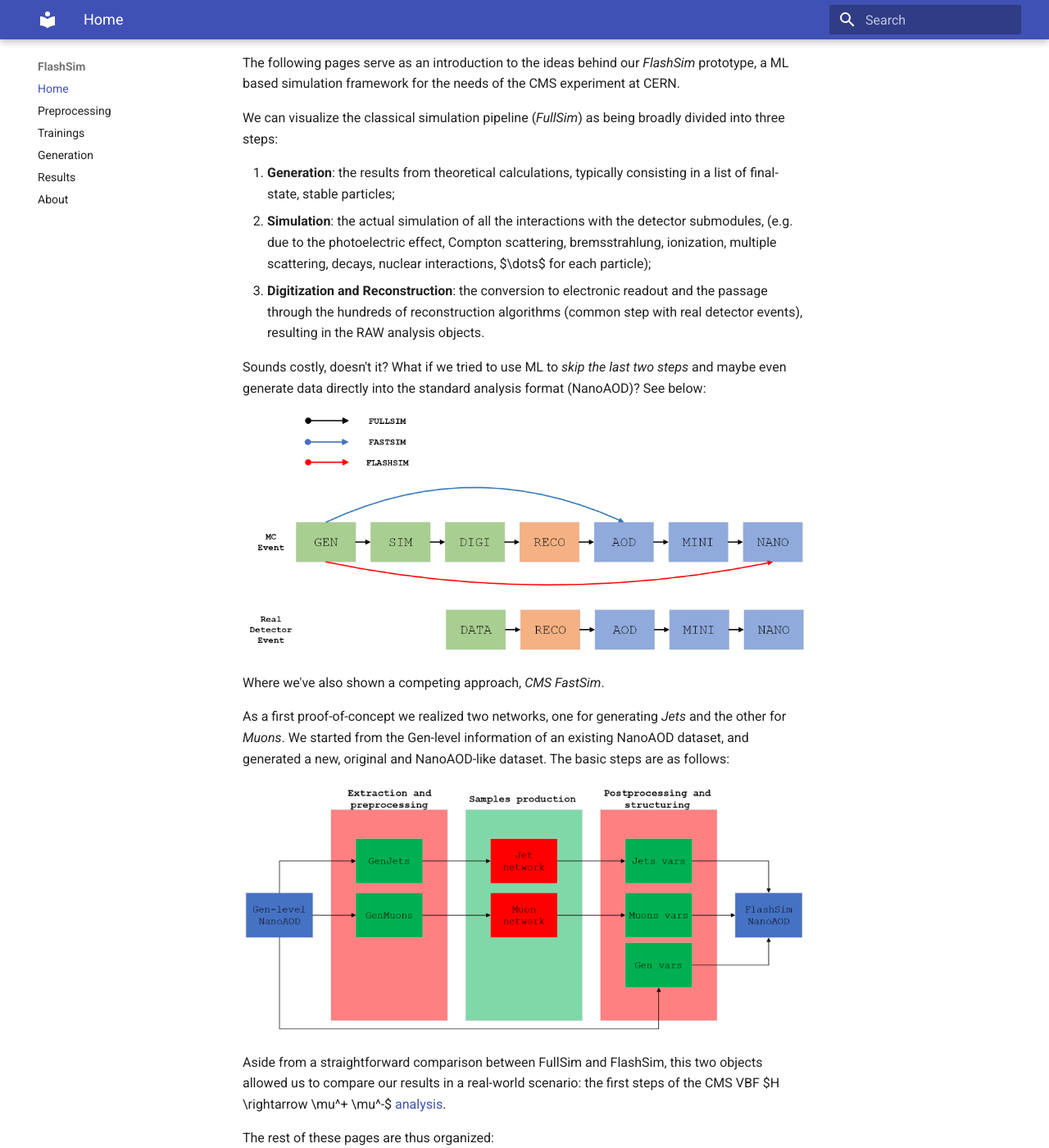
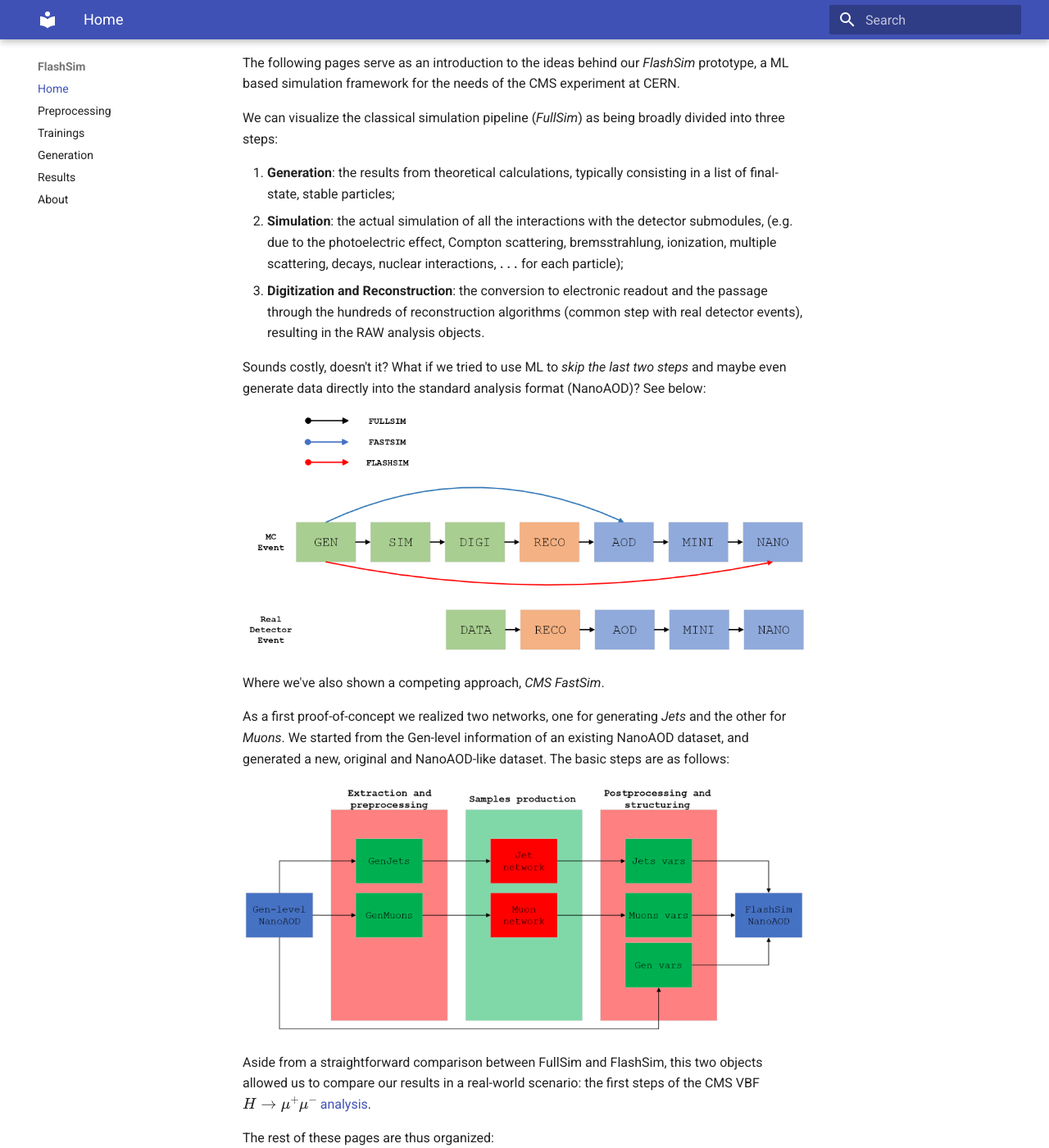
Before and after one commit to francesco-vaselli/FlashSim, an MkDocs documentation site: the page built from docs/index.md, in a window 1280 px wide and 1400 px high, scrolled down 199 px. Shown: the whole window at 82% size. Built offline with MkDocs 1.6.1 and Material for MkDocs 9.7.7, drawn with Linux system fonts in a browser that asks for light colours; part of the change alters nothing that is shown.

```diff
--- /dev/null
+++ b/docs/javascripts/mathjax.js
@@ -0,0 +1,18 @@
+window.MathJax = {
+    tex: {
+      inlineMath: [["\\(", "\\)"]],
+      displayMath: [["\\[", "\\]"]],
+      processEscapes: true,
+      processEnvironments: true
+    },
+    options: {
+      ignoreHtmlClass: ".*|",
+      processHtmlClass: "arithmatex"
+    }
+  };
+
+  document$.subscribe(() => {
+
+
+    MathJax.typesetPromise()
+  })
--- a/mkdocs.yml
+++ b/mkdocs.yml
@@ -12,3 +12,12 @@ nav:
     - Generation: generation.md
     - Results: results.md
     - About: about.md
+
+markdown_extensions:
+  - pymdownx.arithmatex:
+      generic: true
+
+extra_javascript:
+  - javascripts/mathjax.js
+  - https://polyfill.io/v3/polyfill.min.js?features=es6
+  - https://cdn.jsdelivr.net/npm/mathjax@3/es5/tex-mml-chtml.js
```
